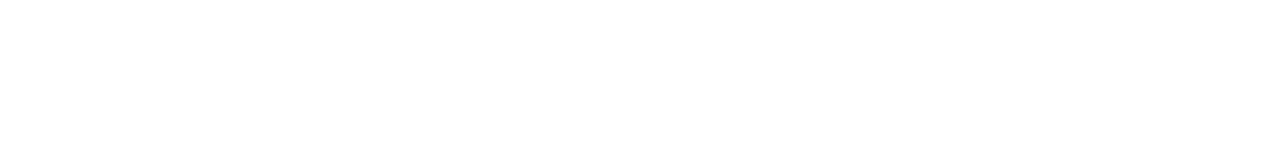
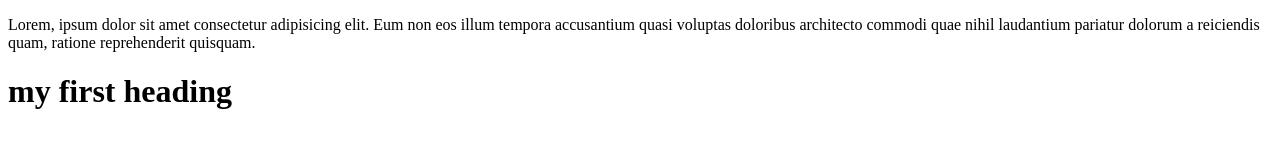
Before and after one commit to Sundaywixy/code-it, a plain HTML site: page index.html in a window 1280 px wide. Drawn offline with Linux system fonts and the light colour scheme.

Commit message:
style sheet added, html file also updated

```diff
--- a/index.html
+++ b/index.html
@@ -6,6 +6,7 @@
     <title>100days</title>
 </head>
 <body>
-
+   <p>Lorem, ipsum dolor sit amet consectetur adipisicing elit. Eum non eos illum tempora accusantium quasi voluptas doloribus architecto commodi quae nihil laudantium pariatur dolorum a reiciendis quam, ratione reprehenderit quisquam.</p>
+<h1>my first heading</h1>
 </body>
 </html>
```
Also changed, not shown: styles.css (added).
